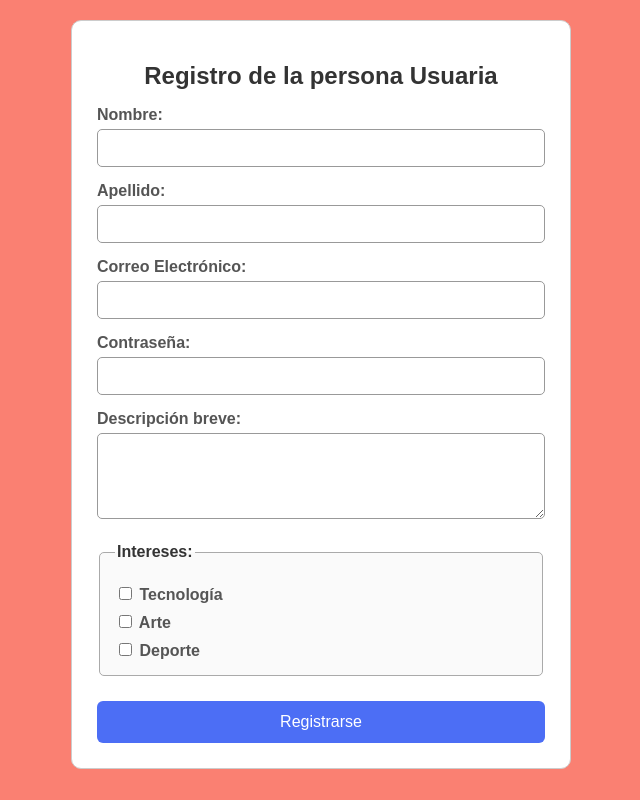
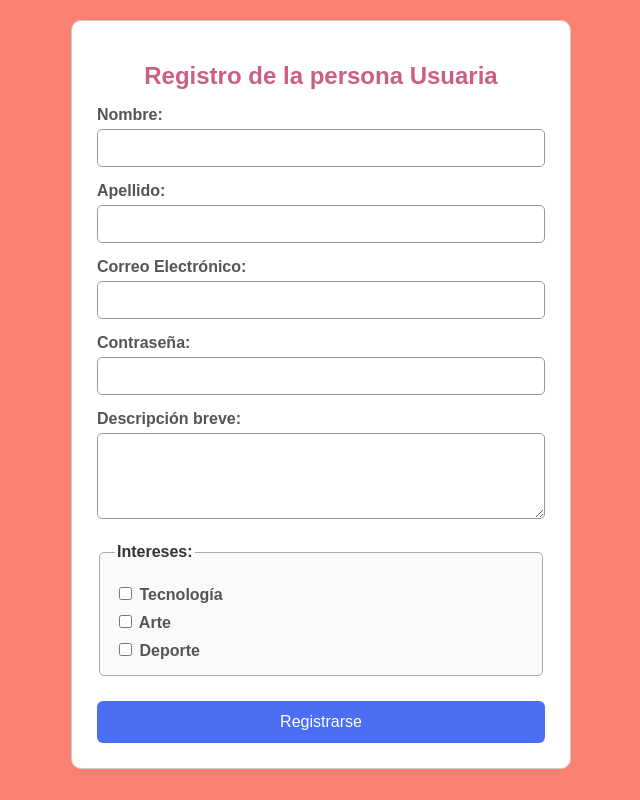
Before and after one commit to CaidFedaykin/Nieves_Johan_R3_U2, a plain HTML site: page index.html in a window 1280 px wide. Shown: the whole page, without its empty margins (319-959 px from the left). Drawn offline with Linux system fonts and the light colour scheme.

Commit message:
Update estilos.css

```diff
--- a/estilos.css
+++ b/estilos.css
@@ -22,7 +22,7 @@ body {
 #titulo-formulario {
     text-align: center;
     font-size: 24px;
-    color: #333333;
+    color: #CC5E83;
 }
 /* Estilos generales de las etiquetas descriptivas */
 label {
```
